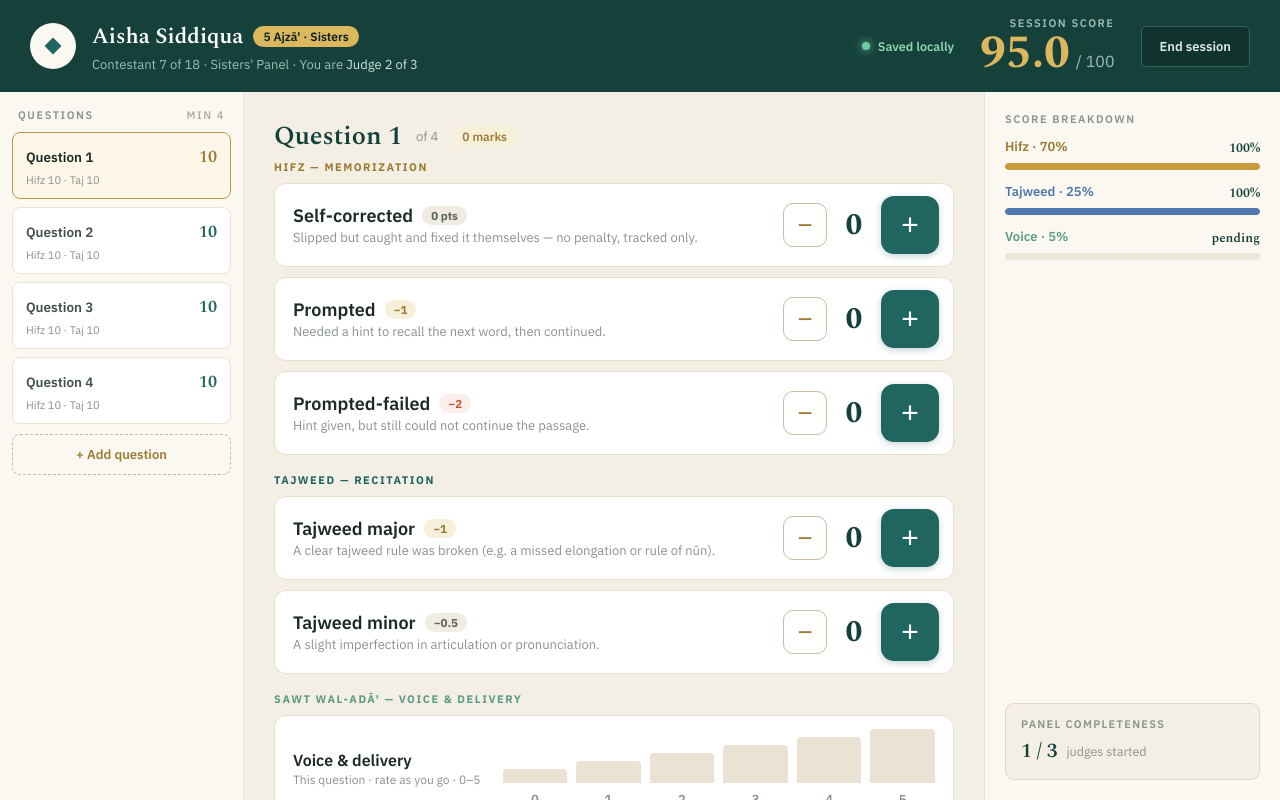
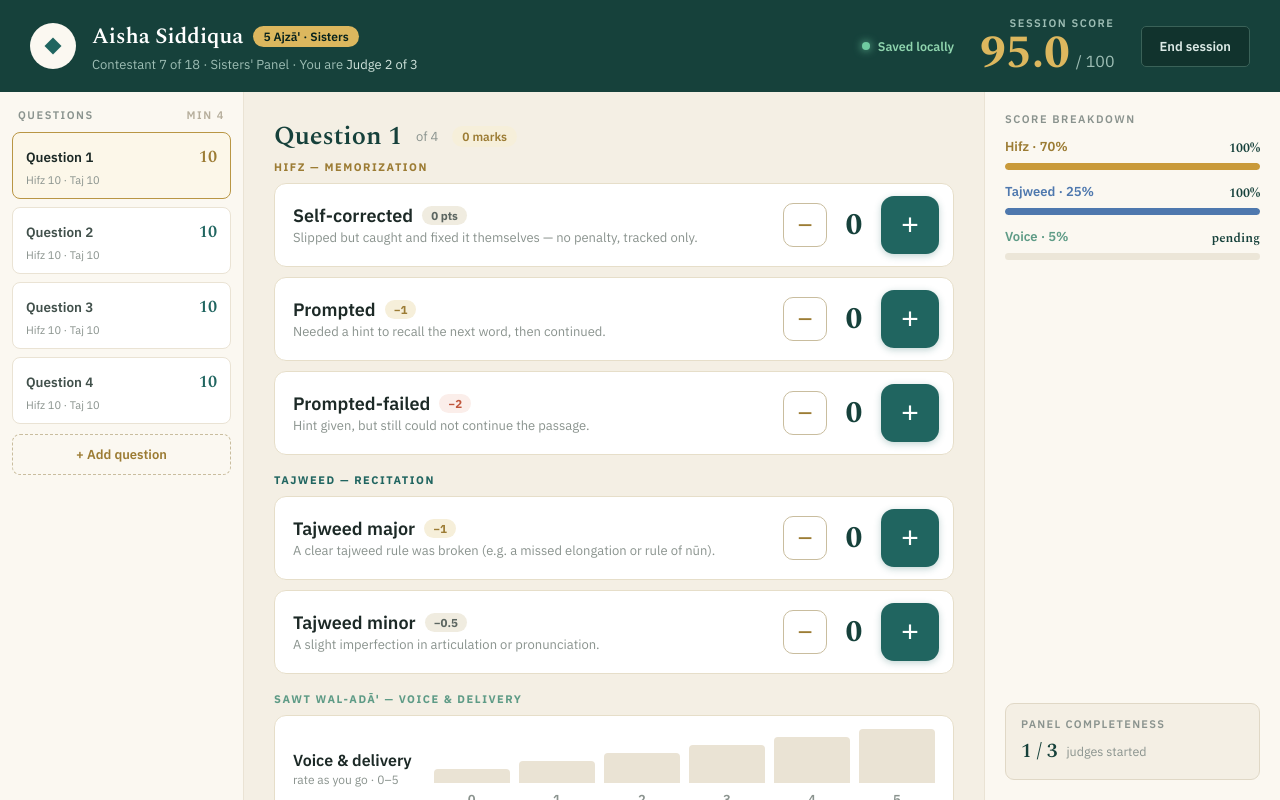
Before and after one commit to UmairZ/judging_app, a React (Vite) app: page / in a window 1280 px wide. Built offline with nearby package versions, Linux system fonts and the light colour scheme.

Commit message:
feat(judge): trim 'This question' from voice sublabel

```diff
--- a/src/judge/GradingScreen.tsx
+++ b/src/judge/GradingScreen.tsx
@@ -196,7 +196,7 @@ export default function GradingScreen() {
                   <div style={{ display: 'flex', alignItems: 'center', gap: 9 }}>
                     <span style={{ fontSize: 16, fontWeight: 600, color: C.ink }}>Voice &amp; delivery</span>
                   </div>
-                  <div style={{ fontSize: 12, color: C.muted, marginTop: 2 }}>This question · rate as you go · 0–{CFG.voice_max}</div>
+                  <div style={{ fontSize: 12, color: C.muted, marginTop: 2 }}>rate as you go · 0–{CFG.voice_max}</div>
                 </div>
                 <div style={{ flex: 1, display: 'flex', alignItems: 'flex-end', gap: 9 }}>
                   {Array.from({ length: CFG.voice_max + 1 }, (_, n) => {
```
